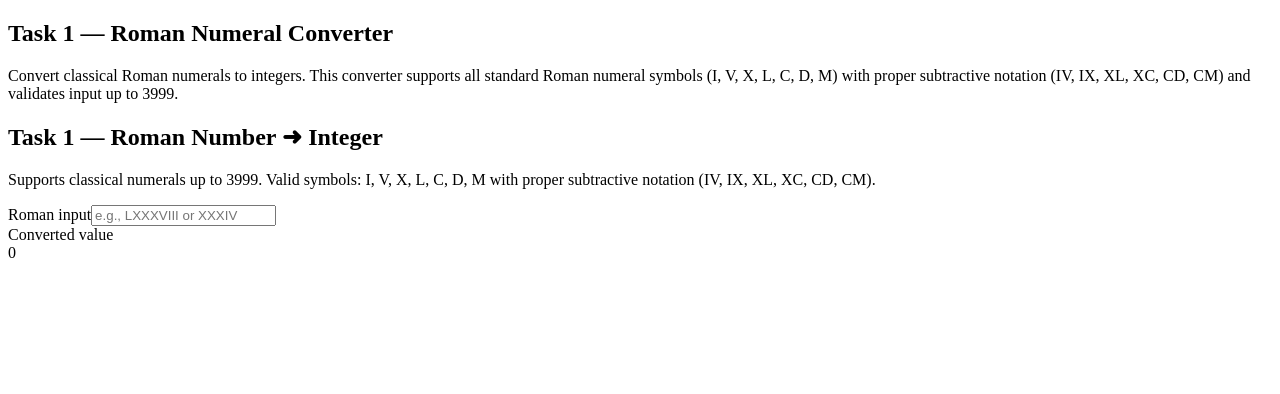
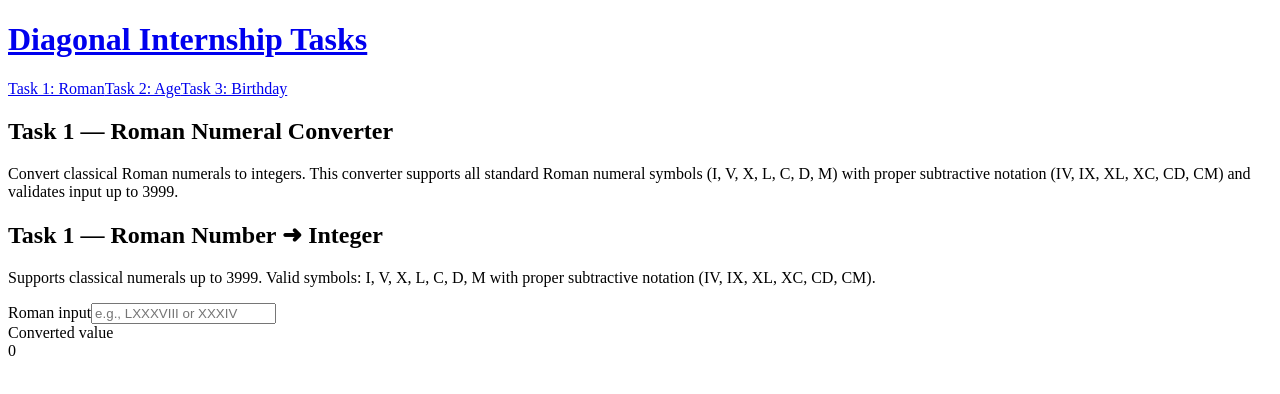
Before and after one commit to sanjyalsmriti/reactdiagonal, a React (Vite) app: page /roman in a window 1280 px wide. Shown: the top 394 px of the page. Built offline with nearby package versions, Linux system fonts and the light colour scheme.

Commit message:
added layout

```diff
--- a/src/App.jsx
+++ b/src/App.jsx
@@ -2,16 +2,19 @@ import { BrowserRouter, Routes, Route, Navigate } from 'react-router-dom';
 import RomanConverterPage from './pages/RomanConverterPage'
 import AgeCalculatorPage from './pages/AgeCalculatorPage';
 import NextBirthdayPage from './pages/NextBirthdayPage';
+import Layout from './components/Layout';
 
 function App() {
   return (
     <BrowserRouter>
+    <Layout>
         <Routes>
           <Route path="/" element={<Navigate to="/roman" replace />} />
           <Route path="/roman" element={<RomanConverterPage />} />
           <Route path="/age" element={<AgeCalculatorPage />} />
           <Route path="/birthday" element={<NextBirthdayPage />} />
         </Routes>
+        </Layout>
     </BrowserRouter>
   )
 }
--- /dev/null
+++ b/src/components/Layout.jsx
@@ -0,0 +1,41 @@
+import React from "react";
+import { Link, useLocation } from "react-router-dom";
+
+export default function Layout({ children }) {
+  const { pathname } = useLocation();
+
+  const navLinks = [
+    { to: "/roman", label: "Task 1: Roman" },
+    { to: "/age", label: "Task 2: Age" },
+    { to: "/birthday", label: "Task 3: Birthday" },
+  ];
+
+  return (
+    <div className="app">
+      <header className="header">
+        <div className="header-content">
+          <Link to="/roman" className="header-title-link">
+            <h1 className="header-title">Diagonal Internship Tasks</h1>
+          </Link>
+          <nav className="header-nav">
+            {navLinks.map(({ to, label }) => {
+              const isActive =
+                pathname === to || (to === "/roman" && pathname === "/");
+              return (
+                <Link
+                  key={to}
+                  to={to}
+                  className={`nav-link ${isActive ? "active" : ""}`}
+                >
+                  {label}
+                </Link>
+              );
+            })}
+          </nav>
+        </div>
+      </header>
+
+      <main className="main">{children}</main>
+    </div>
+  );
+}
```
